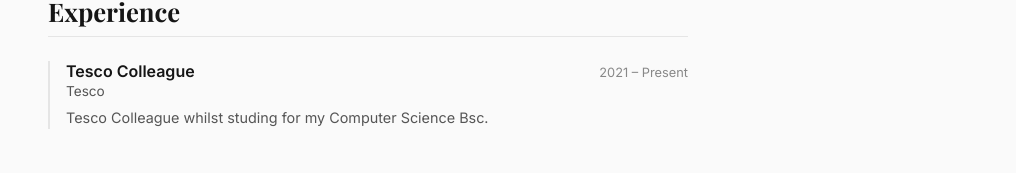
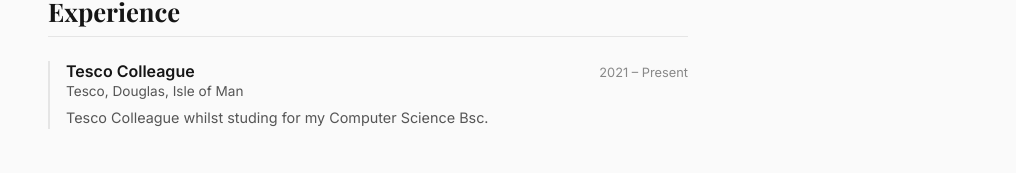
Before and after one commit to K1erans/Site, a React (Vite) app: page /about in a window 1280 px wide. Shown: the part 552-725 px from the top of the page, without its empty margins (264-1280 px from the left). Built offline with nearby package versions, Linux system fonts and the light colour scheme; a web font is replaced by a local one.

Commit message:
updating

```diff
--- a/src/pages/About.tsx
+++ b/src/pages/About.tsx
@@ -7,7 +7,7 @@
 const experience = [
   {
     role: "Tesco Colleague",
-    company: "Tesco",
+    company: "Tesco, Douglas, Isle of Man",
     period: "2021 – Present",
     description: "Tesco Colleague whilst studing for my Computer Science Bsc.",
   },
```
